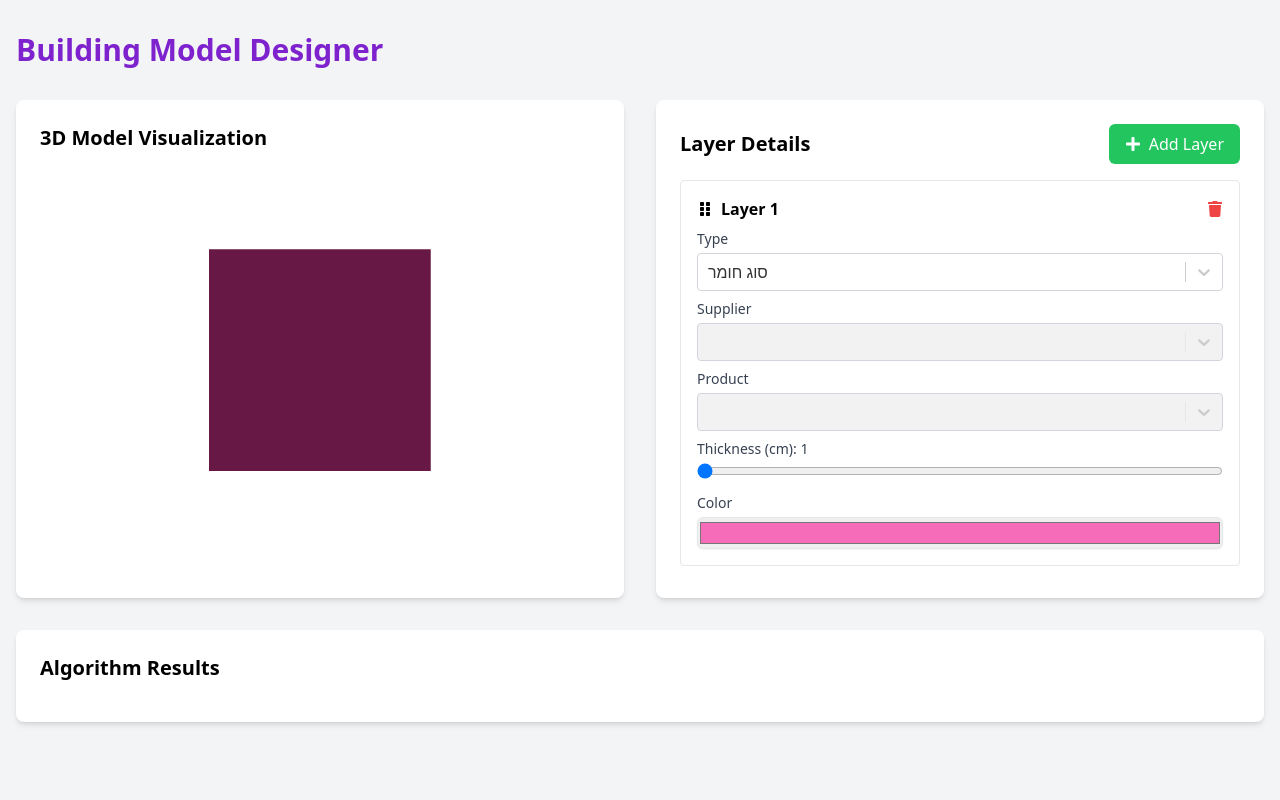
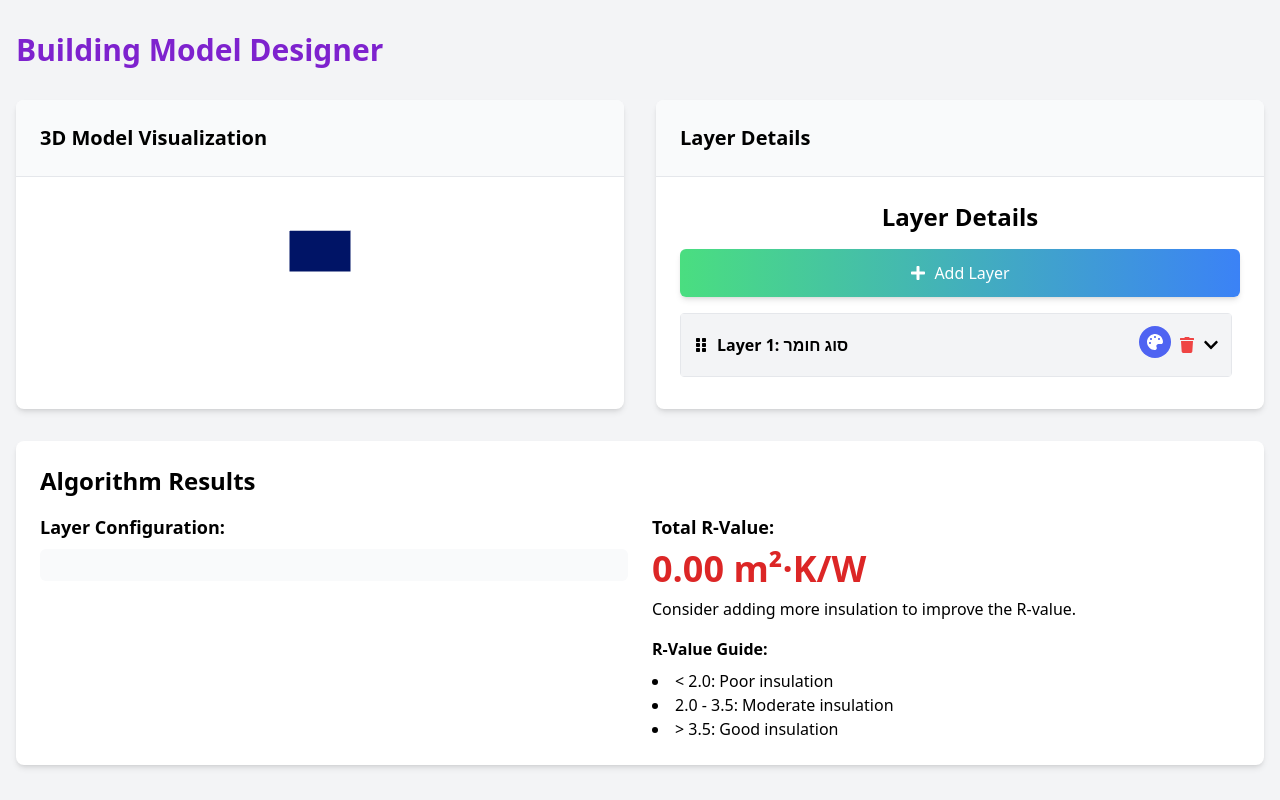
Before and after one commit to danielpiro/structure-algo, a React (Create React App) app in the folder client/: page / in a window 1280 px wide. Both pictures are taken after a click on the button "Add Layer". Built offline with nearby package versions, Linux system fonts and the light colour scheme.

Commit message:
chore: Add @headlessui/react dependency and update package.json

```diff
--- a/client/package.json
+++ b/client/package.json
@@ -6,6 +6,7 @@
     "@emotion/react": "^11.13.0",
     "@emotion/styled": "^11.13.0",
     "@google-cloud/translate": "^8.4.0",
+    "@headlessui/react": "^2.1.2",
     "@react-three/drei": "^9.110.0",
     "@react-three/fiber": "^8.17.5",
     "@testing-library/jest-dom": "^5.17.0",
--- a/client/src/components/LayerList.tsx
+++ b/client/src/components/LayerList.tsx
@@ -1,28 +1,18 @@
-import React, { useEffect, useState } from 'react';
+import React, { useState, useRef, useEffect, useCallback } from 'react';
 import { useDrag, useDrop } from 'react-dnd';
 import { LayerType } from '../types';
-import { FaTrash, FaPlus, FaGripVertical } from 'react-icons/fa';
+import { FaTrash, FaPlus, FaGripVertical, FaPalette, FaChevronUp, FaChevronDown } from 'react-icons/fa';
 import Select from 'react-select';
 import { getItem, item, manufacturers, materials, products } from '../data/Materials';
 
-const customSelectStyles = {
-  control: (provided: any) => ({
-    ...provided,
-    borderColor: '#d1d5db',
-    '&:hover': {
-      borderColor: '#9ca3af',
-    },
-  }),
-  option: (provided: any, state: { isSelected: any; }) => ({
-    ...provided,
-    backgroundColor: state.isSelected ? '#8b5cf6' : 'white',
-    color: state.isSelected ? 'white' : 'black',
-    '&:hover': {
-      backgroundColor: '#a78bfa',
-      color: 'white',
-    },
-  }),
-};
+const colorOptions = [
+  '#FF6B6B', '#4ECDC4', '#45B7D1', '#FFA07A', '#98D8C8',
+  '#F7DC6F', '#BB8FCE', '#F1948A', '#82E0AA', '#85C1E9',
+  '#FF4757', '#2ED573', '#5352ED', '#FF6B81', '#1E90FF',
+  '#FFA502', '#FF6348', '#747D8C', '#2F3542', '#70A1FF',
+  '#3742FA', '#2F3640', '#8C7AE6', '#FFC312', '#C4E538',
+  '#12CBC4', '#FDA7DF', '#ED4C67', '#F79F1F', '#A3CB38'
+];
 
 interface LayerItemProps {
   layer: LayerType;
@@ -30,17 +20,21 @@ interface LayerItemProps {
   onChange: (id: string, field: keyof LayerType, value: string | number) => void;
   onRemove: (id: string) => void;
   moveLayer: (dragIndex: number, hoverIndex: number) => void;
-  setItem: (item: item) => void;
+  isExpanded: boolean;
+  toggleExpansion: () => void;
 }
 
-const LayerItem: React.FC<LayerItemProps> = ({ layer, index, onChange, onRemove, moveLayer , setItem }) => {
-
-  const [typeOption , setTypeOption] = useState<string>('');
-  const [manafactureOption , setManafactureOption] = useState<string>('');
-  const [values , setValues] = useState<{
-    manufacturer: string;
-    product: string;
-  }>({} as {manufacturer: string, product: string});
+const LayerItem: React.FC<LayerItemProps> = ({
+  layer,
+  index,
+  onChange,
+  onRemove,
+  moveLayer,
+  isExpanded,
+  toggleExpansion
+}) => {
+  const [isColorPickerOpen, setIsColorPickerOpen] = useState(false);
+  const colorPickerRef = useRef<HTMLDivElement>(null);
 
   const [{ isDragging }, drag] = useDrag({
     type: 'LAYER',
@@ -55,79 +49,114 @@ const LayerItem: React.FC<LayerItemProps> = ({ layer, index, onChange, onRemove,
     hover(item: { index: number }) {
       const dragIndex = item.index;
       const hoverIndex = index;
-
-      if (dragIndex === hoverIndex) {
-        return;
-      }
-
+      if (dragIndex === hoverIndex) return;
       moveLayer(dragIndex, hoverIndex);
       item.index = hoverIndex;
     },
   });
 
+  const handleTypeChange = (option: { value: string; label: string } | null) => {
+    const newType = option?.value || '';
+    onChange(layer.id, 'material', newType);
+    // Reset subsequent fields
+    onChange(layer.id, 'manufacturer', '');
+    onChange(layer.id, 'product', '');
+  };
+
+  const handleManufacturerChange = (option: { value: string; label: string } | null) => {
+    const newManufacturer = option?.value || '';
+    onChange(layer.id, 'manufacturer', newManufacturer);
+    // Reset product when manufacturer changes
+    onChange(layer.id, 'product', '');
+  };
+
   useEffect(() => {
-    if(values.product) {
-      const item  = getItem(typeOption, manafactureOption, values.product);
-      setItem(item as item);
+    const handleClickOutside = (event: MouseEvent) => {
+      if (colorPickerRef.current && !colorPickerRef.current.contains(event.target as Node)) {
+        setIsColorPickerOpen(false);
       }
-  } , [manafactureOption, setItem, typeOption, values])
+    };
+    document.addEventListener('mousedown', handleClickOutside);
+    return () => {
+      document.removeEventListener('mousedown', handleClickOutside);
+    };
+  }, []);
 
+  const ColorPicker = () => (
+    <div className="relative" ref={colorPickerRef}>
+      <button
+        className="w-8 h-8 rounded-full focus:outline-none focus:ring-2 focus:ring-offset-2 focus:ring-indigo-500"
+        style={{ backgroundColor: layer.color }}
+        onClick={() => setIsColorPickerOpen(!isColorPickerOpen)}
+      >
+        <FaPalette className="text-white w-4 h-4 m-auto" />
+      </button>
+      {isColorPickerOpen && (
+        <div className="absolute z-10 right-0 mt-2 p-2 bg-white rounded-md shadow-lg" style={{ width: '200px' }}>
+          <div className="grid grid-cols-6 gap-1">
+            {colorOptions.map((color) => (
+              <button
+                key={color}
+                className="w-6 h-6 rounded-full focus:outline-none focus:ring-2 focus:ring-offset-2 focus:ring-indigo-500"
+                style={{ backgroundColor: color }}
+                onClick={() => {
+                  onChange(layer.id, 'color', color);
+                  setIsColorPickerOpen(false);
+                }}
+              />
+            ))}
+          </div>
+        </div>
+      )}
+    </div>
+  );
 
   return (
-    <div ref={drop} className={`p-4 mb-2 border rounded ${isDragging ? 'opacity-50' : ''}`}>
-      <div className="flex justify-between items-center mb-2">
+    <div ref={drop} className={`mb-2 border rounded ${isDragging ? 'opacity-50' : ''}`}>
+      <div className="flex justify-between items-center p-3 bg-gray-100 cursor-pointer" onClick={toggleExpansion}>
         <div className="flex items-center">
           <span ref={drag} className="cursor-move mr-2">
             <FaGripVertical />
           </span>
-          <h3 className="font-semibold">Layer {index + 1}</h3>
+          <h3 className="font-semibold">Layer {index + 1}: {layer.material}</h3>
         </div>
-        <button onClick={() => onRemove(layer.id)} className="text-red-500">
+        <div className="flex items-center">
+          <ColorPicker />
+          <button onClick={(e) => { e.stopPropagation(); onRemove(layer.id); }} className="text-red-500 ml-2">
             <FaTrash />
           </button>
+          {isExpanded ? <FaChevronUp className="ml-2" /> : <FaChevronDown className="ml-2" />}
         </div>
+      </div>
+      {isExpanded && (
+        <div className="p-4">
           <div className="grid grid-cols-1 gap-2">
           <div>
               <label className="block text-sm font-medium text-gray-700">Type</label>
               <Select
                 options={materials.map((value) => ({ value: value, label: value }))}
-            value= {{ value: layer.material, label: layer.material }}
-            onChange={(option) => {
-              onChange(layer.id, 'material', option?.value || '');
-              setTypeOption(option?.value || '');
-              setValues({manufacturer: '', product: ''});
-
-            }}
-            styles={customSelectStyles}
+                value={layer.material ? { value: layer.material, label: layer.material } : null}
+                onChange={handleTypeChange}
                 className="mt-1"
               />
             </div>
             <div>
               <label className="block text-sm font-medium text-gray-700">Supplier</label>
               <Select
-            isDisabled={!typeOption}
-            options={manufacturers(typeOption).map((value) => ({ value: value, label: value }))}
-            value={{ value: values.manufacturer, label: values.manufacturer }}
-            onChange={(option) => {
-              onChange(layer.id, 'manufacturer', option?.value || '');
-              setManafactureOption(option?.value || '');
-              setValues({...values, manufacturer: option?.value || '', product: ''});
-            }}
-            styles={customSelectStyles}
+                isDisabled={!layer.material}
+                options={manufacturers(layer.material).map((value) => ({ value: value, label: value }))}
+                value={layer.manufacturer ? { value: layer.manufacturer, label: layer.manufacturer } : null}
+                onChange={handleManufacturerChange}
                 className="mt-1"
               />
             </div>
             <div>
               <label className="block text-sm font-medium text-gray-700">Product</label>
               <Select
-            isDisabled={!typeOption || !manafactureOption}
-            options={products(typeOption, manafactureOption).map((value) => ({ value: value, label: value }))}
-            value={{ value: values.product, label: values.product }}
-            onChange={(option) => {
-              onChange(layer.id, 'product', option?.value || '');
-              setValues({...values, product: option?.value || ''});
-            }}
-            styles={customSelectStyles}
+                isDisabled={!layer.material || !layer.manufacturer}
+                options={products(layer.material, layer.manufacturer).map((value) => ({ value: value, label: value }))}
+                value={{ value: layer.product, label: layer.product }}
+                onChange={(option) => onChange(layer.id, 'product', option?.value || '')}
                 className="mt-1"
               />
             </div>
@@ -144,15 +173,8 @@ const LayerItem: React.FC<LayerItemProps> = ({ layer, index, onChange, onRemove,
               />
             </div>
           </div>
-      <div className="mt-2">
-        <label className="block text-sm font-medium text-gray-700">Color</label>
-        <input
-          type="color"
-          value={layer.color}
-          onChange={(e) => onChange(layer.id, 'color', e.target.value)}
-          className="mt-1 block w-full h-8 border rounded-md shadow-sm focus:ring-indigo-500 focus:border-indigo-500 sm:text-sm"
-        />
         </div>
+      )}
     </div>
   );
 };
@@ -163,7 +185,10 @@ interface LayerListProps {
   onAddLayer: () => void;
   onRemoveLayer: (id: string) => void;
   onReorderLayers: (startIndex: number, endIndex: number) => void;
-  setItem: (item: item) => void;
+  setItems: React.Dispatch<React.SetStateAction<item[]>>;
+  items: item[];
+  expandedLayers: string[];
+  toggleLayerExpansion: (layerId: string) => void;
 }
 
 const LayerList: React.FC<LayerListProps> = ({
@@ -172,36 +197,76 @@ const LayerList: React.FC<LayerListProps> = ({
   onAddLayer,
   onRemoveLayer,
   onReorderLayers,
-  setItem
+  setItems,
+  items,
+  expandedLayers,
+  toggleLayerExpansion
 }) => {
   const moveLayer = (dragIndex: number, hoverIndex: number) => {
     onReorderLayers(dragIndex, hoverIndex);
   };
 
+  const updateItems = useCallback((updatedLayer: LayerType) => {
+    const newItem = getItem(updatedLayer.material, updatedLayer.manufacturer, updatedLayer.product);
+    if (newItem) {
+      setItems((prevItems: item[]) => {
+        const updatedItems = prevItems.map(item =>
+          item.id === updatedLayer.id
+            ? { ...newItem, thickness: updatedLayer.thickness, id: updatedLayer.id }
+            : item
+        );
+
+        if (!updatedItems.some(item => item.id === updatedLayer.id)) {
+          updatedItems.push({ ...newItem, thickness: updatedLayer.thickness, id: updatedLayer.id });
+        }
+
+        return updatedItems;
+      });
+    } else {
+      // If the item doesn't exist (e.g., incomplete selection), remove it from the items array
+      setItems((prevItems: item[]) => prevItems.filter(item => item.id !== updatedLayer.id));
+    }
+  }, [setItems]);
+
+  const handleLayerChange = (id: string, field: keyof LayerType, value: string | number) => {
+    onLayerChange(id, field, value);
+    const updatedLayer = layers.find(layer => layer.id === id);
+    if (updatedLayer) {
+      updateItems({ ...updatedLayer, [field]: value });
+    }
+  };
+
+  const handleLayerRemove = (id: string) => {
+    onRemoveLayer(id);
+    // Remove the corresponding item from the algorithm results
+    setItems((prevItems: item[]) => prevItems.filter(item => item.id !== id));
+  };
+
   return (
     <div>
-      <div className="flex justify-between items-center mb-4">
-        <h2 className="text-xl font-semibold">Layer Details</h2>
+      <h2 className="text-2xl font-semibold text-center mb-4">Layer Details</h2>
       <button
         onClick={onAddLayer}
-          className="flex items-center justify-center px-4 py-2 bg-green-500 text-white rounded-md hover:bg-green-600"
+        className="w-full py-3 px-4 bg-gradient-to-r from-green-400 to-blue-500 text-white rounded-md hover:from-green-500 hover:to-blue-600 transition-colors duration-300 flex items-center justify-center shadow-md mb-4"
       >
         <FaPlus className="mr-2" /> Add Layer
       </button>
-      </div>
+      <div className="max-h-[calc(100vh-300px)] overflow-y-auto pr-2">
         {layers.map((layer, index) => (
           <LayerItem
             key={layer.id}
             layer={layer}
             index={index}
-          onChange={onLayerChange}
-          onRemove={onRemoveLayer}
+            onChange={handleLayerChange}
+            onRemove={handleLayerRemove}
             moveLayer={moveLayer}
-          setItem={setItem}
+            isExpanded={expandedLayers.includes(layer.id)}
+            toggleExpansion={() => toggleLayerExpansion(layer.id)}
           />
         ))}
+      </div>
     </div>
   );
 };
 
-export default LayerList;
+export { LayerList, LayerItem };
--- a/client/src/components/WallDesigner.tsx
+++ b/client/src/components/WallDesigner.tsx
@@ -1,12 +1,13 @@
-import React from 'react';
+import React, { useCallback, useState } from 'react';
 import { Canvas } from '@react-three/fiber';
 import { OrbitControls } from '@react-three/drei';
 import { DndProvider } from 'react-dnd';
 import { HTML5Backend } from 'react-dnd-html5-backend';
 import WallModel from './WallModel';
-import LayerList from './LayerList';
 import { useWallDesigner } from '../hooks/useWallDesigner';
 import { item } from '../data/Materials';
+import { LayerType } from '../types';
+import { LayerList } from './LayerList';
 
 export const WallDesigner: React.FC = () => {
   const {
@@ -17,56 +18,135 @@ export const WallDesigner: React.FC = () => {
     handleRemoveLayer,
     handleSwapLayers,
   } = useWallDesigner();
-
-  const [item , setItem] = React.useState<item>({} as item);
-
-
+  const [items, setItems] = useState<item[]>([]);
+  const [selectedLayer, setSelectedLayer] = useState<LayerType | null>(null);
+  const [expandedLayers, setExpandedLayers] = useState<string[]>([]);
 
   const renderAlgorithmResults = () => {
+    const totalRValue = calculateTotalRValue(items);
+    const isGoodRValue = totalRValue > 3.5; // Adjust this threshold as needed
+
     return (
+      <div className="bg-white p-6 rounded-lg shadow-md mt-8">
+        <h2 className="text-2xl font-semibold mb-4">Algorithm Results</h2>
+        <div className="grid grid-cols-1 md:grid-cols-2 gap-6">
           <div>
-         {item.product}
+            <h3 className="text-lg font-semibold mb-2">Layer Configuration:</h3>
+            <div className="max-h-60 overflow-y-auto bg-gray-50 p-4 rounded-md">
+              {items.map((item, index) => (
+                <div key={`${item.product}-${index}`} className="mb-4 p-3 bg-white rounded shadow">
+                  <p><span className="font-medium">Product:</span> {item.product}</p>
+                  <p><span className="font-medium">Thickness:</span> {item.thickness?.toFixed(2)} cm</p>
+                  <p><span className="font-medium">Thermal Conductivity:</span> {item.thermalConductivity.toFixed(3)} W/(m·K)</p>
                 </div>
-      )
+              ))}
+            </div>
+          </div>
+          <div>
+            <h3 className="text-lg font-semibold mb-2">Total R-Value:</h3>
+            <div className={`text-4xl font-bold ${isGoodRValue ? 'text-green-600' : 'text-red-600'}`}>
+              {totalRValue.toFixed(2)} m²·K/W
+            </div>
+            <p className="mt-2">
+              {isGoodRValue
+                ? "Great job! This R-value meets or exceeds recommended standards."
+                : "Consider adding more insulation to improve the R-value."}
+            </p>
+            <div className="mt-4">
+              <h4 className="text-md font-semibold mb-2">R-Value Guide:</h4>
+              <ul className="list-disc list-inside">
+                <li>{"< 2.0: Poor insulation"}</li>
+                <li>2.0 - 3.5: Moderate insulation</li>
+                <li>{"> 3.5: Good insulation"}</li>
+              </ul>
+            </div>
+          </div>
+        </div>
+      </div>
+    );
+  };
 
+  const calculateTotalRValue = (items: item[]) => {
+    return items.reduce((total, item) => {
+      if (item.thickness === undefined) return total;
+      const rValue = (item.thickness / 100) / item.thermalConductivity;
+      return total + rValue;
+    }, 0);
   };
+
+  const handleLayerClick = (layer: LayerType) => {
+    setSelectedLayer(prevLayer => prevLayer && prevLayer.id === layer.id ? null : layer);
+  };
+
+  const handleAddLayerWithCollapse = useCallback(() => {
+    handleAddLayer();
+    setExpandedLayers([]);
+  }, [handleAddLayer]);
+
+  const toggleLayerExpansion = useCallback((layerId: string) => {
+    setExpandedLayers(prev =>
+      prev.includes(layerId)
+        ? prev.filter(id => id !== layerId)
+        : [...prev, layerId]
+    );
+  }, []);
 
   return (
     <DndProvider backend={HTML5Backend}>
       <div className="min-h-screen bg-gray-100 py-8">
         <div className="container mx-auto px-4">
           <h1 className="text-3xl font-bold mb-8 text-purple-700">Building Model Designer</h1>
-          <div className="grid grid-cols-1 md:grid-cols-2 gap-8">
-            <div className="bg-white p-6 rounded-lg shadow-md">
-              <h2 className="text-xl font-semibold mb-4">3D Model Visualization</h2>
-              <div className="h-96 w-full mb-4">
-                <Canvas camera={{ position: [0, 0, 400], fov: 60 }}>
+          <div className="flex flex-col lg:flex-row gap-8">
+            <div className="flex-1 bg-white rounded-lg shadow-md overflow-hidden">
+              <h2 className="text-xl font-semibold p-6 bg-gray-50 border-b">3D Model Visualization</h2>
+              <div className="p-6">
+                <div className="h-[calc(50vh-300px)] w-full">
+                  <Canvas camera={{ position: [0, 0, 450], fov: 60 }}>
                     <ambientLight intensity={0.5} />
                     <pointLight position={[10, 10, 10]} />
-                  <WallModel layers={modelDetails[selectedModel].layers} />
+                    <WallModel
+                      layers={modelDetails[selectedModel].layers}
+                      onLayerClick={handleLayerClick}
+                      selectedLayerId={selectedLayer?.id}
+                    />
                     <OrbitControls enableRotate={true} />
                   </Canvas>
                 </div>
+                {selectedLayer && (
+                  <div className="mt-4 p-4 bg-gray-100 rounded-md">
+                    <h3 className="font-semibold text-lg mb-2">Layer Details</h3>
+                    <p><span className="font-medium">Material:</span> {selectedLayer.material}</p>
+                    <p><span className="font-medium">Manufacturer:</span> {selectedLayer.manufacturer}</p>
+                    <p><span className="font-medium">Product:</span> {selectedLayer.product}</p>
+                    <p><span className="font-medium">Thickness:</span> {selectedLayer.thickness.toFixed(2)} cm</p>
+                    <p><span className="font-medium">Thermal Conductivity:</span> {selectedLayer.thermal.toFixed(3)} W/(m·K)</p>
+                    <p><span className="font-medium">Color:</span> <span style={{ backgroundColor: selectedLayer.color, padding: '0 10px', borderRadius: '4px' }}>{selectedLayer.color}</span></p>
                   </div>
-            <div>
-              <div className="bg-white p-6 rounded-lg shadow-md">
+                )}
+              </div>
+            </div>
+            <div className="flex-1 bg-white rounded-lg shadow-md overflow-hidden">
+              <h2 className="text-xl font-semibold p-6 bg-gray-50 border-b">Layer Details</h2>
+              <div className="p-6">
                 <LayerList
                   layers={modelDetails[selectedModel].layers}
                   onLayerChange={handleLayerChange}
-                  onAddLayer={handleAddLayer}
+                  onAddLayer={handleAddLayerWithCollapse}
                   onRemoveLayer={handleRemoveLayer}
                   onReorderLayers={handleSwapLayers}
-                  setItem={setItem}
+                  setItems={setItems}
+                  items={items}
+                  expandedLayers={expandedLayers}
+                  toggleLayerExpansion={toggleLayerExpansion}
                 />
               </div>
             </div>
           </div>
-          <div className="mt-8 bg-white p-6 rounded-lg shadow-md">
-            <h2 className="text-xl font-semibold mb-4">Algorithm Results</h2>
           {renderAlgorithmResults()}
-          </div>
         </div>
       </div>
     </DndProvider>
   );
 };
+
+export default WallDesigner;
--- a/client/src/components/WallModel.tsx
+++ b/client/src/components/WallModel.tsx
@@ -1,29 +1,54 @@
-import React from 'react';
+import React, { useMemo } from 'react';
 import { LayerType } from '../types';
+import * as THREE from 'three';
+import { ThreeEvent } from '@react-three/fiber';
 
 interface WallModelProps {
   layers: LayerType[];
+  onLayerClick: (layer: LayerType) => void;
+  selectedLayerId: string | undefined;
 }
 
-const WallModel: React.FC<WallModelProps> = ({ layers }) => {
-  const totalThickness = layers.reduce((sum, layer) => sum + layer.thickness, 0);
-  const scale = 200 / totalThickness;
-  let currentPosition = -100;
+const WallModel: React.FC<WallModelProps> = ({ layers, onLayerClick, selectedLayerId }) => {
+  const wallWidth = 300;
+  const wallHeight = 200;
+  const maxWallThickness = 50; // Maximum thickness of the wall
 
-  const renderedLayers = layers.map((layer) => {
-    const scaledThickness = layer.thickness * scale;
-    const position = currentPosition + scaledThickness / 2;
-    currentPosition += scaledThickness;
+  const { scaledLayers, totalThickness } = useMemo(() => {
+    const totalThickness = layers.reduce((sum, layer) => sum + layer.thickness, 0);
+    const scale = maxWallThickness / totalThickness;
+
+    const scaledLayers = layers.map(layer => ({
+      ...layer,
+      scaledThickness: layer.thickness * scale
+    }));
+    return { scaledLayers, totalThickness: maxWallThickness };
+  }, [layers]);
+
+  const renderedLayers = scaledLayers.map((layer, index) => {
+    const previousLayersThickness = scaledLayers.slice(0, index).reduce((sum, l) => sum + l.scaledThickness, 0);
+    const position = -totalThickness / 2 + previousLayersThickness + layer.scaledThickness / 2;
 
     return (
-      <mesh key={layer.id} position={[position, 0, 0]}>
-        <boxGeometry args={[scaledThickness, 200, 200]} />
+      <mesh
+        key={layer.id}
+        position={[position, 0, 0]}
+        onClick={(event: ThreeEvent<MouseEvent>) => {
+          event.stopPropagation();
+          onLayerClick(layer);
+        }}
+      >
+        <boxGeometry args={[layer.scaledThickness, wallHeight, wallWidth]} />
         <meshStandardMaterial color={layer.color} />
       </mesh>
     );
   });
 
-  return <group>{renderedLayers}</group>;
+  return (
+    <group rotation={[0, Math.PI / 2, 0]}>
+      {renderedLayers}
+    </group>
+  );
 };
 
 export default WallModel;
--- a/client/src/hooks/useWallDesigner.ts
+++ b/client/src/hooks/useWallDesigner.ts
@@ -28,7 +28,7 @@ export const useWallDesigner = () => {
       material: "סוג חומר",
       manufacturer: "יצרן",
       product: "סוג מוצר",
-      thickness: 1,
+      thickness: 0.1,
       min: 1,
       max: 10,
       thermal: 0.1,
```
Also changed, not shown: client/src/data/Materials.ts (+48 -0 lines), client/src/utils/wallMetrics.ts (deleted, +0 -16 lines), 1 other file (tests, documents, lock files or other folders). Lines whose indentation alone changed are shown as unchanged.
